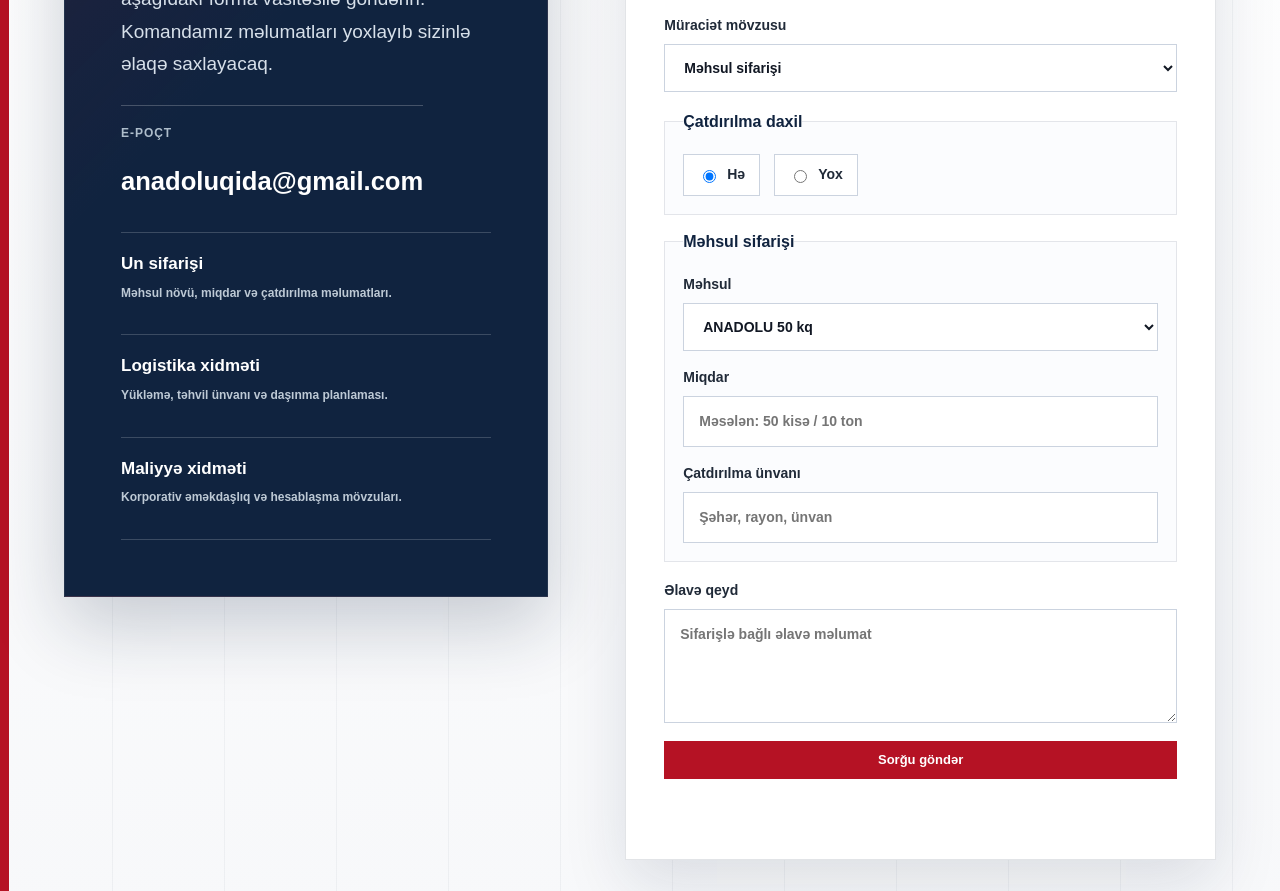
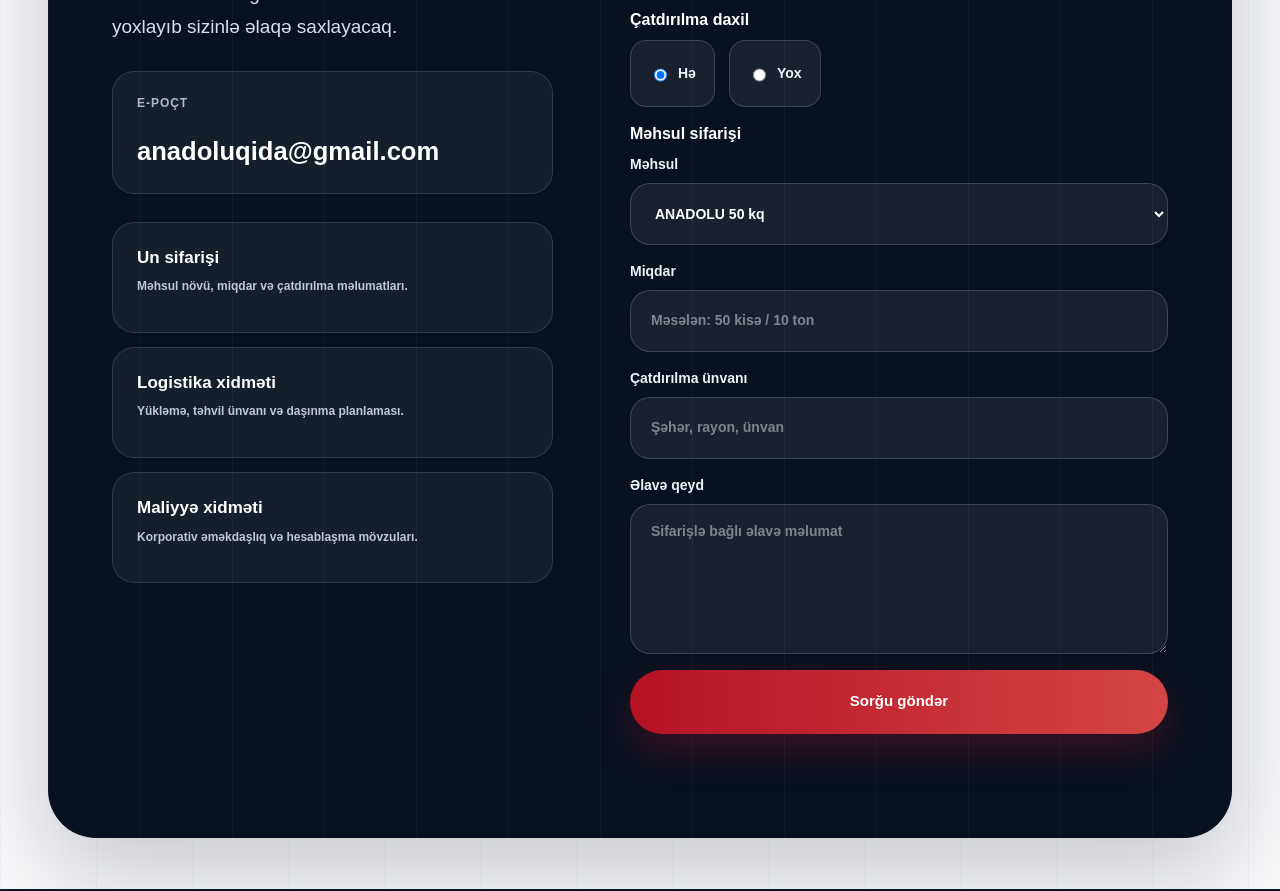
Before and after one commit to idamiro/Anadolu-qidaa, a plain HTML site: page elaqe.html in a window 1280 px wide. Shown: the part 539-1430 px from the top of the page. Drawn offline with Linux system fonts and the light colour scheme.

Commit message:
Add files via upload

```diff
--- a/elaqe.html
+++ b/elaqe.html
@@ -53,11 +53,6 @@
           </div>
         </div>
         <form class="contact-form">
-          <div class="form-intro">
-            <span>Sor&#287;u formas&#305;</span>
-            <h2>M&#601;lumatlar&#305; doldurun</h2>
-          </div>
-
           <fieldset class="form-section">
             <legend>Al&#305;c&#305;n&#305;n m&#601;lumatlar&#305;</legend>
             <label>
--- a/script.js
+++ b/script.js
@@ -92,8 +92,8 @@ if (menuToggle) {
 
 if (heroVideo) {
   const phases = [
-    { src: "./media/wheat-fields.mp4", duration: 9000 },
-    { src: "./media/field-road.mp4", duration: 9000 }
+    { src: "./wheat-fields.mp4", duration: 9000 },
+    { src: "./field-road.mp4", duration: 9000 }
   ];
   let phaseIndex = 0;
 
--- a/style.css
+++ b/style.css
@@ -245,6 +245,21 @@ body.nav-open .menu-toggle span:nth-child(3) {
     linear-gradient(0deg, rgba(5, 12, 22, 0.34), transparent 48%);
 }
 
+.hero::after {
+  content: "";
+  position: absolute;
+  right: clamp(22px, 7vw, 120px);
+  bottom: clamp(24px, 6vw, 90px);
+  z-index: 1;
+  width: clamp(90px, 12vw, 180px);
+  height: clamp(90px, 12vw, 180px);
+  border-right: 2px solid rgba(248, 244, 236, 0.28);
+  border-radius: 50%;
+  transform: rotate(-22deg);
+  animation: wheatSway 4.8s ease-in-out infinite;
+  pointer-events: none;
+}
+
 .hero-inner {
   position: relative;
   z-index: 1;
@@ -938,34 +953,39 @@ h3 {
 .page-contact {
   position: relative;
   min-height: calc(100vh - 64px);
-  padding-top: clamp(46px, 7vw, 94px);
-  padding-bottom: clamp(60px, 7vw, 110px);
+  margin: clamp(28px, 4vw, 58px) clamp(16px, 4vw, 48px);
+  padding: clamp(34px, 5vw, 70px);
   overflow: hidden;
+  border-radius: clamp(22px, 4vw, 48px);
   background:
-    linear-gradient(90deg, rgba(16, 35, 63, 0.045) 1px, transparent 1px) 0 0 / 112px 112px,
-    linear-gradient(180deg, #fff 0%, #f7f8fa 100%);
+    linear-gradient(90deg, rgba(255, 255, 255, 0.04) 1px, transparent 1px) 0 0 / 92px 92px,
+    #08111f;
+  box-shadow: 0 34px 90px rgba(8, 17, 31, 0.2);
 }
 
 .page-contact::before {
   content: "";
   position: absolute;
-  inset: 0 auto 0 0;
-  width: clamp(5px, 0.7vw, 10px);
-  background: var(--wine);
+  right: -80px;
+  top: -90px;
+  width: clamp(220px, 28vw, 430px);
+  aspect-ratio: 1;
+  border: 42px solid rgba(181, 18, 36, 0.12);
+  border-radius: 50%;
+  animation: wheatDrift 12s ease-in-out infinite alternate;
 }
 
 .page-contact .contact-copy {
   position: relative;
   z-index: 1;
   display: grid;
-  gap: 22px;
-  padding: clamp(30px, 4.4vw, 56px);
-  border: 1px solid rgba(255, 255, 255, 0.08);
-  background:
-    linear-gradient(135deg, rgba(181, 18, 36, 0.16), transparent 42%),
-    var(--navy);
+  align-content: start;
+  gap: 24px;
+  padding: 0;
+  border: 0;
+  background: transparent;
   color: #fff;
-  box-shadow: 0 28px 70px rgba(16, 35, 63, 0.22);
+  box-shadow: none;
 }
 
 .page-contact .contact-copy > span,
@@ -984,10 +1004,10 @@ h3 {
 }
 
 .page-contact .contact-copy h1 {
-  max-width: 650px;
+  max-width: 560px;
   margin: 0;
-  color: #fff;
-  font-size: clamp(38px, 5vw, 72px);
+  color: #f8f4ec;
+  font-size: clamp(40px, 5.6vw, 78px);
   line-height: 0.98;
 }
 
@@ -1012,10 +1032,12 @@ h3 {
 .page-contact .contact-email {
   display: grid;
   gap: 6px;
-  width: fit-content;
-  margin-top: 2px;
-  padding: 18px 0 0;
-  border-top: 1px solid rgba(255, 255, 255, 0.22);
+  width: 100%;
+  margin-top: 4px;
+  padding: 22px 24px;
+  border: 1px solid rgba(255, 255, 255, 0.12);
+  border-radius: 22px;
+  background: rgba(255, 255, 255, 0.055);
   color: #fff;
   font-size: clamp(20px, 2vw, 28px);
 }
@@ -1030,16 +1052,18 @@ h3 {
 
 .contact-service-list {
   display: grid;
-  gap: 0;
-  margin-top: 10px;
-  border-top: 1px solid rgba(255, 255, 255, 0.18);
+  gap: 14px;
+  margin-top: 4px;
+  border-top: 0;
 }
 
 .contact-service-list div {
   display: grid;
   gap: 7px;
-  padding: 18px 0;
-  border-bottom: 1px solid rgba(255, 255, 255, 0.18);
+  padding: 22px 24px;
+  border: 1px solid rgba(255, 255, 255, 0.12);
+  border-radius: 22px;
+  background: rgba(255, 255, 255, 0.055);
 }
 
 .contact-service-list strong {
@@ -1056,39 +1080,26 @@ h3 {
   position: relative;
   z-index: 1;
   display: grid;
-  gap: 18px;
-  padding: clamp(24px, 3vw, 38px);
-  border: 1px solid rgba(16, 35, 63, 0.12);
-  background: #fff;
-  box-shadow: 0 24px 60px rgba(16, 35, 63, 0.12);
-}
-
-.form-intro {
-  display: grid;
-  gap: 8px;
-  padding-bottom: 4px;
-}
-
-.form-intro h2 {
-  margin: 0;
-  color: var(--ink);
-  font-size: clamp(28px, 3vw, 42px);
-  line-height: 1.08;
+  gap: 16px;
+  padding: 0;
+  border: 0;
+  background: transparent;
+  box-shadow: none;
 }
 
 .form-section {
   display: grid;
   gap: 16px;
   margin: 0;
-  padding: 18px;
-  border: 1px solid rgba(16, 35, 63, 0.1);
-  background: #fbfcfe;
+  padding: 0;
+  border: 0;
+  background: transparent;
 }
 
 .form-section legend {
-  margin: 0 0 2px;
+  margin: 0 0 8px;
   padding: 0;
-  color: var(--navy);
+  color: #fff;
   font-size: 16px;
   font-weight: 900;
 }
@@ -1096,7 +1107,7 @@ h3 {
 .contact-form label {
   display: grid;
   gap: 8px;
-  color: #202a38;
+  color: #edf3f8;
   font-size: 14px;
   font-weight: 800;
 }
@@ -1109,12 +1120,13 @@ h3 {
 
 .radio-row label {
   display: inline-flex;
-  min-height: 42px;
+  min-height: 52px;
   align-items: center;
   gap: 8px;
-  padding: 0 14px;
-  border: 1px solid #cbd3df;
-  background: #fff;
+  padding: 0 18px;
+  border: 1px solid rgba(255, 255, 255, 0.16);
+  border-radius: 16px;
+  background: rgba(255, 255, 255, 0.07);
 }
 
 .radio-row input {
@@ -1134,28 +1146,53 @@ h3 {
 .contact-form select,
 .contact-form textarea {
   width: 100%;
-  border: 1px solid #cbd3df;
-  padding: 14px 15px;
-  color: var(--ink);
-  background: #fff;
+  min-height: 62px;
+  border: 1px solid rgba(255, 255, 255, 0.16);
+  border-radius: 20px;
+  padding: 16px 20px;
+  color: #fff;
+  background: rgba(255, 255, 255, 0.07);
   font: inherit;
+}
+
+.contact-form textarea {
+  min-height: 150px;
+}
+
+.contact-form input::placeholder,
+.contact-form textarea::placeholder {
+  color: rgba(237, 243, 248, 0.48);
 }
 
 .contact-form input:focus,
 .contact-form select:focus,
 .contact-form textarea:focus {
-  outline: 2px solid rgba(141, 27, 42, 0.24);
-  border-color: var(--wine);
+  outline: 2px solid rgba(181, 18, 36, 0.34);
+  border-color: rgba(255, 255, 255, 0.36);
 }
 
 .contact-form textarea {
   resize: vertical;
+}
+
+.page-contact .contact-form button {
+  min-height: 64px;
+  border-radius: 999px;
+  background: linear-gradient(90deg, #b51224, #d64545);
+  color: #fff;
+  font-size: 15px;
+  box-shadow: 0 18px 38px rgba(181, 18, 36, 0.26);
+}
+
+.page-contact .contact-form button:hover {
+  transform: translateY(-2px);
+  background: linear-gradient(90deg, #9e0f1f, #c93434);
 }
 
 .form-status {
   min-height: 24px;
   margin: 0;
-  color: #3f604e;
+  color: #f8f4ec;
   font-weight: 800;
 }
 
@@ -1457,28 +1494,32 @@ h3 {
   }
 
   .page-contact {
-    padding-top: 30px;
+    margin: 18px 12px;
+    padding: 28px 18px;
+    border-radius: 24px;
   }
 
   .page-contact::before {
-    width: 4px;
+    right: -120px;
+    top: -110px;
+    width: 260px;
   }
 
   .page-contact .contact-copy {
-    padding: 26px 20px;
+    padding: 0;
   }
 
   .page-contact .contact-copy h1 {
-    font-size: clamp(32px, 10vw, 42px);
+    font-size: clamp(34px, 10vw, 46px);
     line-height: 1.04;
   }
 
   .contact-form {
-    padding: 20px 16px;
+    padding: 0;
   }
 
   .form-section {
-    padding: 15px;
+    padding: 0;
   }
 
   .site-footer {
@@ -1552,6 +1593,30 @@ h3 {
   to {
     opacity: 1;
     transform: translateY(0);
+  }
+}
+
+@keyframes wheatSway {
+  0% {
+    transform: rotate(-24deg) translateY(0);
+    opacity: 0.45;
+  }
+  50% {
+    transform: rotate(-18deg) translateY(-8px);
+    opacity: 0.78;
+  }
+  100% {
+    transform: rotate(-24deg) translateY(0);
+    opacity: 0.45;
+  }
+}
+
+@keyframes wheatDrift {
+  from {
+    transform: translate3d(0, 0, 0) rotate(0deg);
+  }
+  to {
+    transform: translate3d(-18px, 26px, 0) rotate(8deg);
   }
 }
 
```
Also changed, not shown: index.html (+1 -1 lines).
